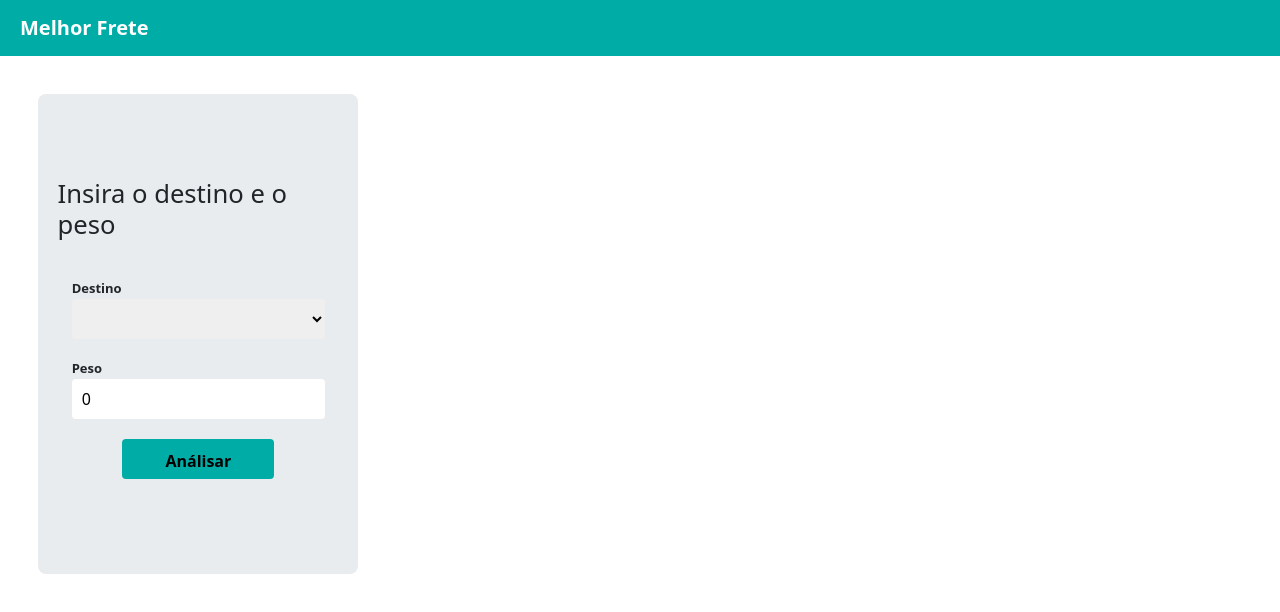
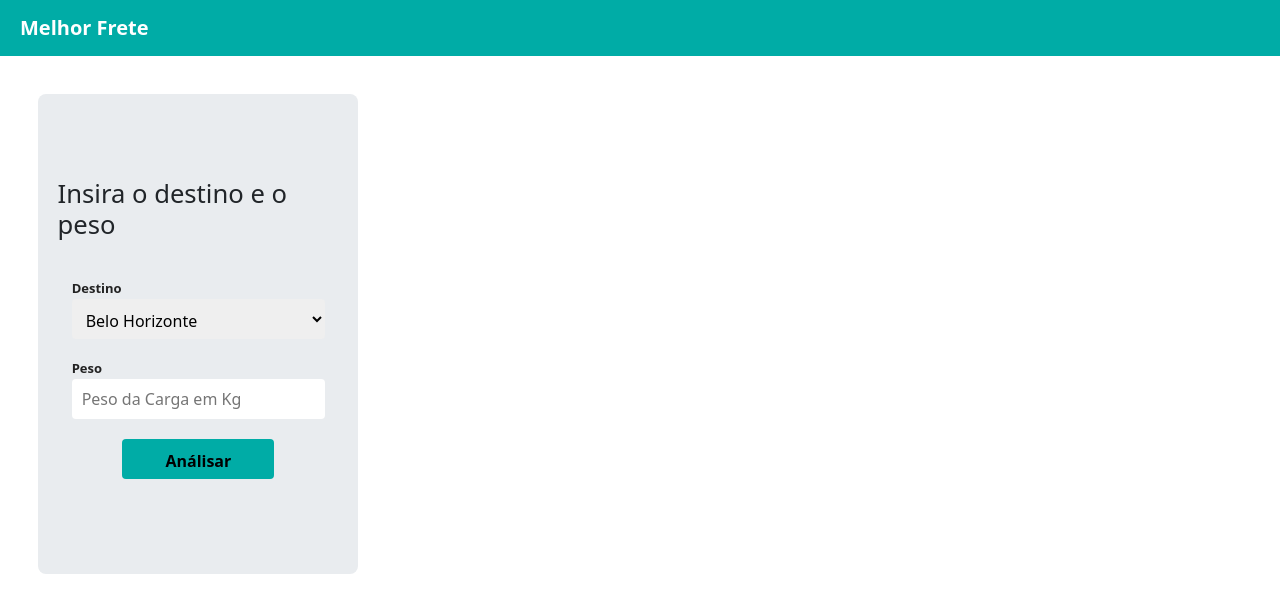
Before and after one commit to flaviosantospqri/desafio_coorlab_vueJs, a Vue app in the folder code/: page / in a window 1280 px wide. Shown: the top 612 px of the page. Built offline with nearby package versions, Linux system fonts and the light colour scheme; data requests are answered from the project's data file.

Commit message:
feat: capture list citys

```diff
--- a/code/src/components/FormTransportPage.vue
+++ b/code/src/components/FormTransportPage.vue
@@ -4,15 +4,15 @@
         <form class="form">
             <div class="input-form-container">
                 <label for="selectCity">Destino</label>
-                <select name="selectCity" id="city" v-model="city">
-                    <option value="">Select Option</option>
-                    <option>Segunda opção</option>
+                <select name="selectCity" id="city" v-model="city_in_data">
+                   <option selected="selected">Selecione o Destino</option>
+                   <option v-for="city_in_data in citys" :key="city_in_data.id" :value="city_in_data.city">{{city_in_data}}</option>
                 </select>
             </div>
 
             <div class="input-form-container">
                 <label for="weigth">Peso</label>
-                <input type="text" id="weight" name="weigth" value="weigth" v-model="weight">
+                <input type="text" id="weight" name="weigth" value="weigth" v-model="weight" placeholder="Peso da Carga em Kg">
             </div>
 
             <div class="btn-container">
@@ -28,9 +28,22 @@
 
         data () {
         return {
-            city: "Curitiba",
-            weight: 0.0
+            citys: null,
+            weight: null
         }
+    },
+    methods:{
+        async getCitys(){
+            const req = await fetch("http://localhost:3000/transport")
+            const data = await req.json();
+
+            let city = data.map(a => a.city)
+            let diffCity = new Set(city)
+
+            this.citys = Array.from(diffCity).sort()
+        }
+    }, mounted(){
+        this.getCitys()
     }
     }
 
@@ -80,6 +93,7 @@
     label{
         font-size: small;
         font-weight: bold;
+        color: #222;
     }
     input, select{
         padding: 10px;
```
